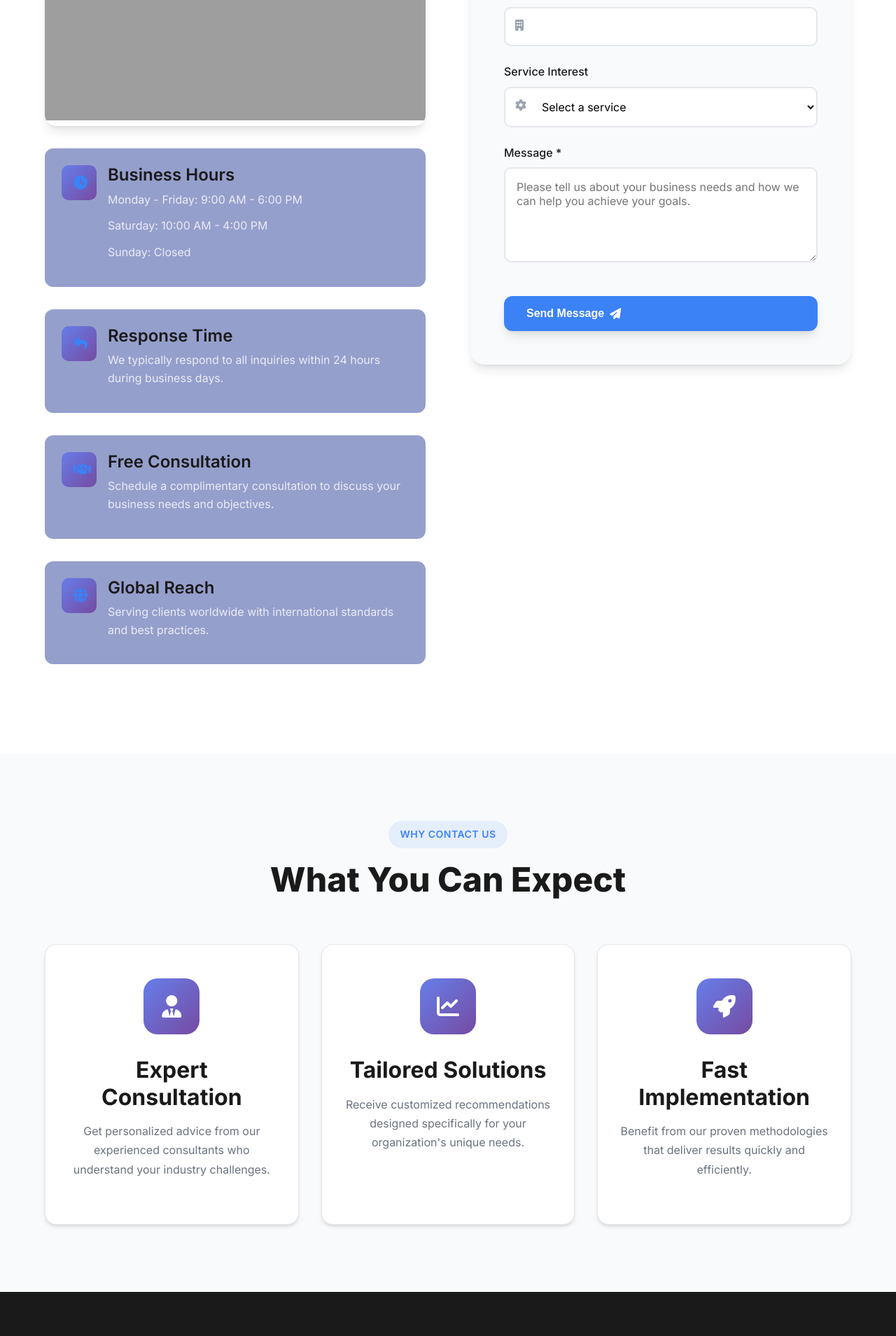
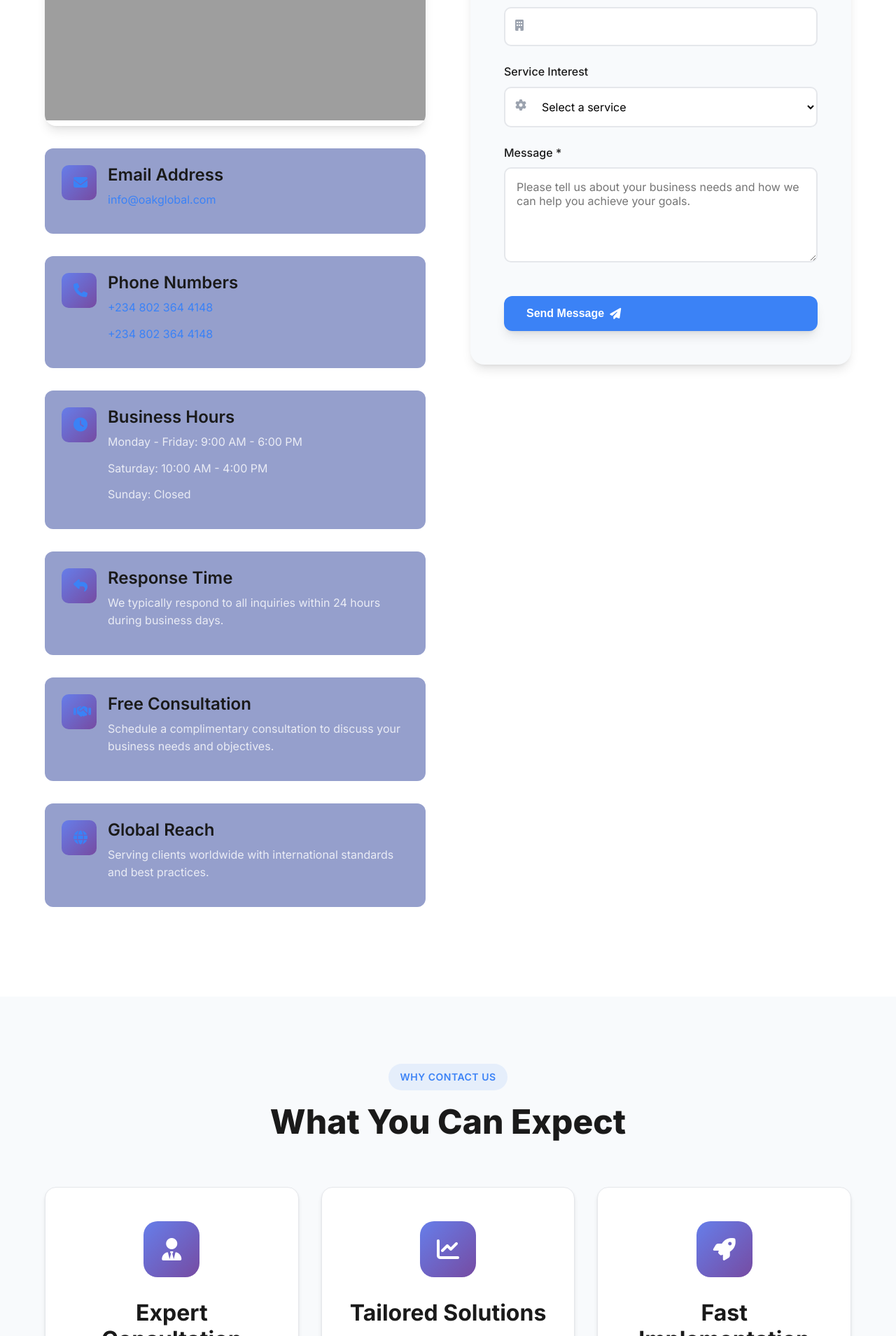
Before and after one commit to toluwanibakare/oak-global, a PHP site: page /contact.html in a window 1280 px wide. Shown: the part 1204-3113 px from the top of the page at 70% size. Run offline with PHP 8.4, Linux system fonts and the light colour scheme; grey boxes are pictures that could not be loaded.

Commit message:
Add Contact Details to Contact Page

```diff
--- a/assets/css/style.css
+++ b/assets/css/style.css
@@ -1326,6 +1326,17 @@ section {
     line-height: 1.6;
 }
 
+.contact-text a {
+    color: var(--secondary-color);
+    text-decoration: none;
+    transition: color var(--transition-fast);
+}
+
+.contact-text a:hover {
+    color: #2563eb;
+    text-decoration: underline;
+}
+
 /* Contact Form */
 .contact-form-container {
     background: var(--surface);
--- a/contact.html
+++ b/contact.html
@@ -105,6 +105,27 @@
                     </div>
 
                     <div class="contact-details">
+                        <div class="contact-item">
+                            <div class="contact-icon">
+                                <i class="fas fa-envelope"></i>
+                            </div>
+                            <div class="contact-text">
+                                <h4>Email Address</h4>
+                                <p><a href="mailto:info@oakglobal.com">info@oakglobal.com</a></p>
+                            </div>
+                        </div>
+
+                        <div class="contact-item">
+                            <div class="contact-icon">
+                                <i class="fas fa-phone"></i>
+                            </div>
+                            <div class="contact-text">
+                                <h4>Phone Numbers</h4>
+                                <p><a href="tel:+2348023644148">+234 802 364 4148</a></p>
+                                <p><a href="tel:+2348023644148">+234 802 364 4148</a></p>
+                            </div>
+                        </div>
+
                         <div class="contact-item">
                             <div class="contact-icon">
                                 <i class="fas fa-clock"></i>
```
